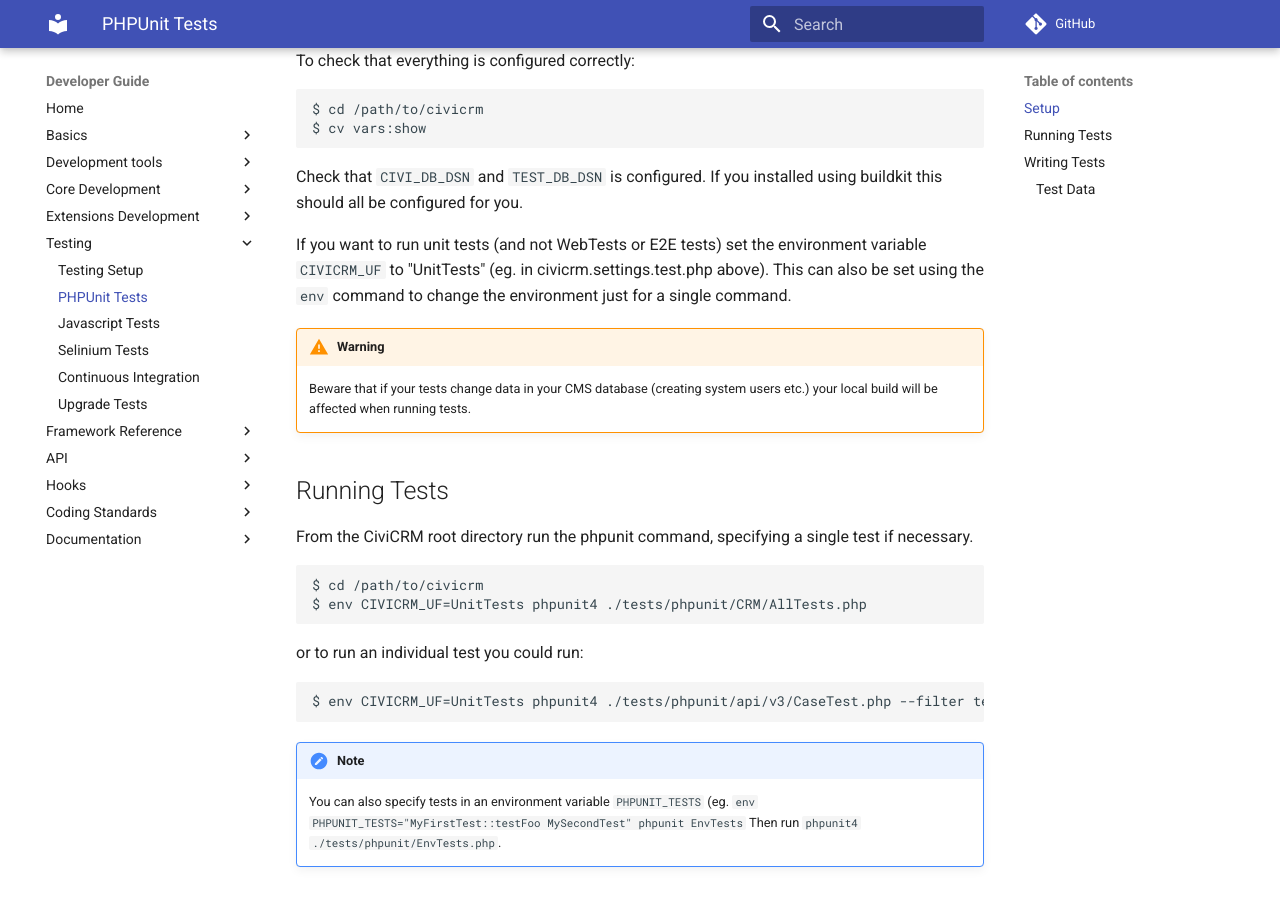
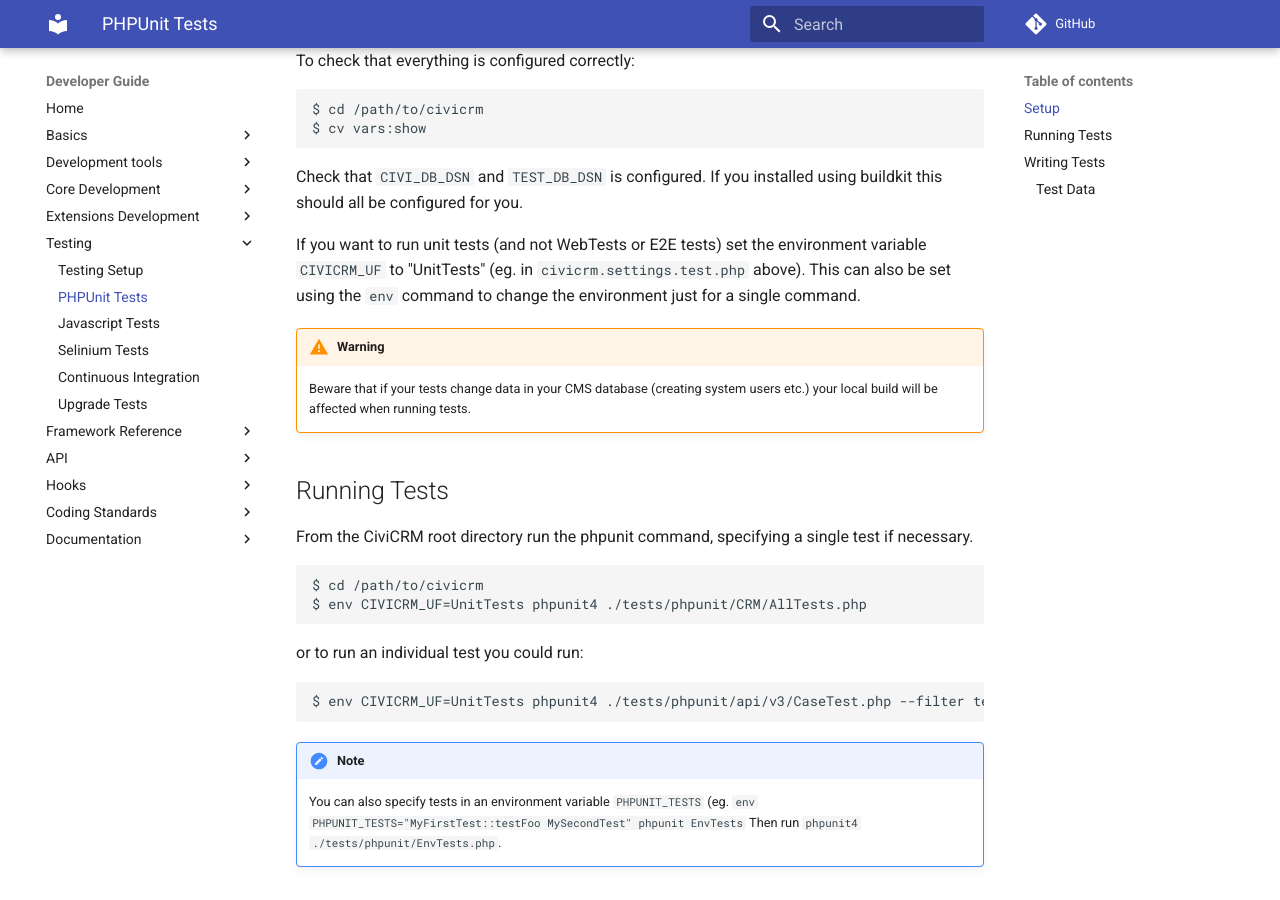
Before and after one commit to civicrm/civicrm-dev-docs, an MkDocs documentation site: the page built from docs/testing/phpunit.md, in a window 1280 px wide and 900 px high, scrolled down 511 px. Built offline with MkDocs 1.6.1 and Material for MkDocs 9.7.7, drawn with Linux system fonts in a browser that asks for light colours; comment, search, counter and statistics services are not loaded; old or Windows-style settings are respelled for this version of MkDocs.

Commit message:
Small markdown improvements

````diff
--- a/docs/testing/phpunit.md
+++ b/docs/testing/phpunit.md
@@ -14,15 +14,17 @@
     local database to be used for testing, and will leave it unusable afterwards.
 
 To check that everything is configured correctly:
+
 ```bash
 $ cd /path/to/civicrm
 $ cv vars:show
 ```
-Check that ```CIVI_DB_DSN``` and ```TEST_DB_DSN``` is configured.  If you installed
+
+Check that `CIVI_DB_DSN` and `TEST_DB_DSN` is configured.  If you installed
 using buildkit this should all be configured for you.
 
 If you want to run unit tests (and not WebTests or E2E tests) set the
-environment variable `CIVICRM_UF` to "UnitTests" (eg. in civicrm.settings.test.php above). This can also be set using the
+environment variable `CIVICRM_UF` to "UnitTests" (eg. in `civicrm.settings.test.php` above). This can also be set using the
 `env` command to change the environment just for a single command.
 
 !!! warning
@@ -39,7 +41,9 @@
 $ cd /path/to/civicrm
 $ env CIVICRM_UF=UnitTests phpunit4 ./tests/phpunit/CRM/AllTests.php
 ```
+
 or to run an individual test you could run:
+
 ```
 $ env CIVICRM_UF=UnitTests phpunit4 ./tests/phpunit/api/v3/CaseTest.php --filter testCaseCreate
 ```
````
